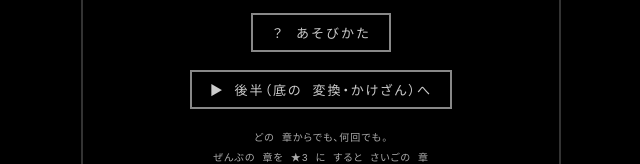
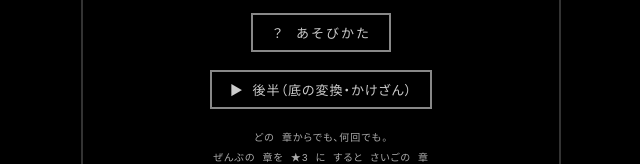
Before and after one commit to math-terakoya/taisuu-quest, a plain HTML site: page index.html in a window 1280 px wide. Shown: the part 466-630 px from the top of the page, without its empty margins (319-959 px from the left). Drawn offline with Linux system fonts and the light colour scheme.

Commit message:
前半・後半の リンクの 文字を 短く（せまい 画面で 折れない）
Co-Authored-By: Claude Opus 5.5 <noreply@anthropic.com>

```diff
--- a/index.html
+++ b/index.html
@@ -253,7 +253,7 @@ padding: 8px 18px; font-size: 13px; letter-spacing: 2px; cursor: pointer; margin
 .chap.locked { color: #666; border-color: #444; cursor: default; }
 .chap.reset { border-color: #888; color: #ccc; margin-top: 8px; }
 .how-btn.hidden { display: none; }
-.overlay a.link-btn { display: inline-block; text-decoration: none; }   /* 前半・後半を 行き来する（章を えらぶ 画面へ）*/
+.overlay a.link-btn { display: inline-block; text-decoration: none; letter-spacing: 1px; }   /* 前半・後半を 行き来する（章を えらぶ 画面へ）*/
 .overlay .points {
 text-align: left; border: 3px solid #fff; box-shadow: 0 0 0 3px #000, 0 0 0 5px #fff;
 padding: 12px 14px; margin: 4px 0 8px; font-size: 13px; line-height: 2; letter-spacing: 0.5px;
@@ -380,7 +380,7 @@ sup.ex { font-size: 0.68em; vertical-align: 0.62em; line-height: 0; margin-left:
     <p style="margin-top:20px;">底を 見て、log を 1つに！<br>真数を まとめて たおせ！</p>
     <button class="start-btn" id="startBtn">▶ はじめる</button>
     <button class="how-btn" id="howBtn">？ あそびかた</button>
-    <a class="how-btn link-btn" href="../taisuu-kouhan-quest/#map">▶ 後半（底の 変換・かけざん）へ</a>
+    <a class="how-btn link-btn" href="../taisuu-kouhan-quest/#map">▶ 後半（底の変換・かけざん）</a>
     <p class="sub" style="margin-top:20px;font-size:10px;">どの 章からでも、何回でも。<br>ぜんぶの 章を ★3 に すると さいごの 章</p>
     <p class="sub" style="margin-top:14px;font-size:9px;opacity:0.7;">© 2026 math-terakoya　CC BY-NC-SA 4.0</p>
   </div>
@@ -435,7 +435,7 @@ sup.ex { font-size: 0.68em; vertical-align: 0.62em; line-height: 0; margin-left:
     <p class="comp hidden" id="mapComp"></p>
     <button class="zukan-btn" id="zukanBtn">📖 モンスターずかん</button>
     <div id="chapterList"></div>
-    <a class="how-btn link-btn" href="../taisuu-kouhan-quest/#map">▶ 後半（底の 変換・かけざん）へ</a>
+    <a class="how-btn link-btn" href="../taisuu-kouhan-quest/#map">▶ 後半（底の変換・かけざん）</a>
   </div>
 
   <div class="overlay hidden" id="zukanScreen">
```
